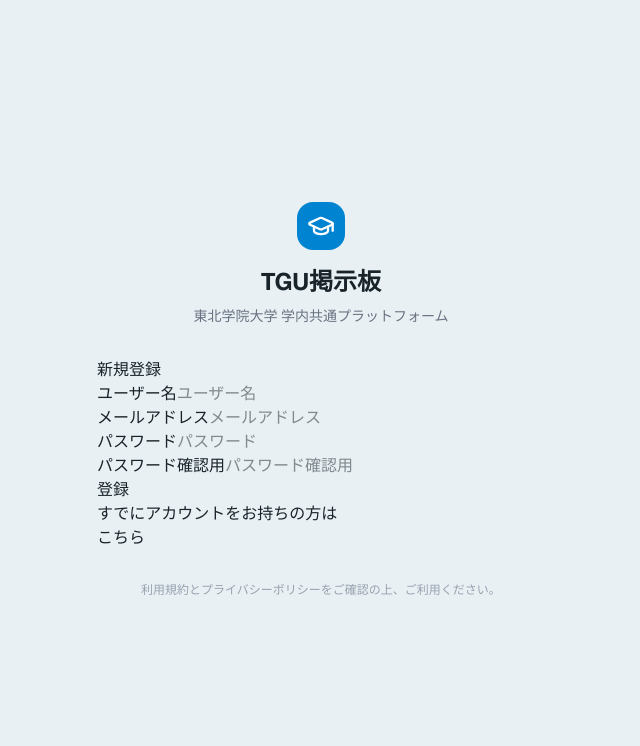
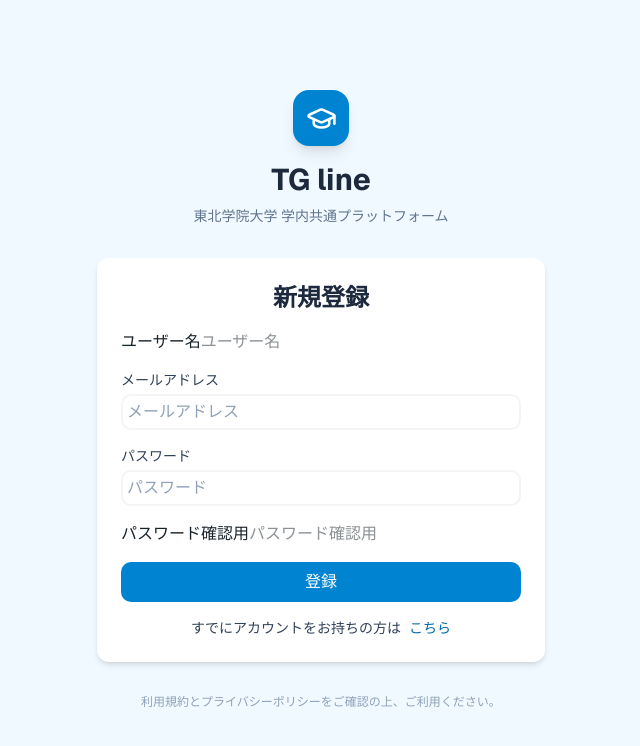
Before and after one commit to TGU-Devs/TGline, a Next.js app in the folder frontend/: page /register in a window 1280 px wide. Shown: the top 746 px of the page, without its empty margins (319-959 px from the left). Built offline with nearby package versions, Linux system fonts and the light colour scheme.

Commit message:
ログイン画面スタイリング

```diff
--- a/frontend/src/app/(auth)/layout.tsx
+++ b/frontend/src/app/(auth)/layout.tsx
@@ -6,20 +6,20 @@
   children: React.ReactNode;
 }>) {
   return (
-    <div className='min-h-screen flex flex-col items-center justify-center p-4'>
+    <div className='min-h-screen flex flex-col items-center justify-center p-4 bg-sky-50'>
         <div className='text-center mb-8'>
-            <div className='bg-sky-600 text-white w-12 h-12 flex items-center justify-center mx-auto mb-4 shadouw-lg rounded-2xl'>
-                <GraduationCap size={28} />
+            <div className='bg-sky-600 text-white w-14 h-14 flex items-center justify-center mx-auto mb-4 shadow-lg rounded-2xl'>
+                <GraduationCap size={31} />
             </div>
-            <h1 className='text-2xl font-bold'>TGU掲示板</h1>
-            <p className='text-sm text-gray-500 mt-2'>東北学院大学 学内共通プラットフォーム</p>
+            <h1 className='text-3xl font-bold text-slate-800'>TG line</h1>
+            <p className='text-sm text-slate-500 mt-2'>東北学院大学 学内共通プラットフォーム</p>
         </div>
 
         <main className='w-full max-w-md'>
             {children}
         </main>
 
-        <div className='mt-8 text-center text-xs text-gray-400'>
+        <div className='mt-8 text-center text-xs text-slate-400'>
             利用規約とプライバシーポリシーをご確認の上、ご利用ください。
         </div>
     </div>
--- a/frontend/src/components/features/auth/AuthForm.tsx
+++ b/frontend/src/components/features/auth/AuthForm.tsx
@@ -168,9 +168,9 @@
     };
 
     return (
-        <div>
-            <form onSubmit={(e) => submitHandler(e)}>
-                <h1>{isRegister ? "新規登録" : "ログイン"}</h1>
+        <div className="bg-white p-6 rounded-lg shadow-md w-full max-w-md">
+            <form className="space-y-4" onSubmit={(e) => submitHandler(e)}>
+                <h1 className="text-center font-bold text-2xl text-slate-800">{isRegister ? "新規登録" : "ログイン"}</h1>
                 {isRegister && (
                     <div>
                         <label htmlFor="username">ユーザー名</label>
@@ -211,16 +211,16 @@
                     </div>
                 )}
                 <div>{formErrors.main}</div>
-                <button>
+                <button className="w-full bg-sky-600 text-white py-2 rounded-md hover:bg-sky-700 transition-colors" type="submit">
                     {isLoading ? "処理中..." : isRegister ? "登録" : "ログイン"}
                 </button>
-                <div>
-                    <p>
+                <div className="flex justify-center gap-2 text-sm">
+                    <p className="text-slate-700">
                         {isRegister
                             ? "すでにアカウントをお持ちの方は"
                             : "新規登録は"}
                     </p>
-                    <Link href={isRegister ? "/login" : "/register"}>
+                    <Link href={isRegister ? "/login" : "/register"} className="text-sky-700 hover:underline ">
                         こちら
                     </Link>
                 </div>
--- a/frontend/src/components/features/auth/FormItem.tsx
+++ b/frontend/src/components/features/auth/FormItem.tsx
@@ -9,16 +9,17 @@
 
 const FormItem = ({ item, value, onchangeHandler, error }: FormItemProps) => {
     return (
-        <div>
-            <label htmlFor={item.id}>{item.label}</label>
+        <div className="flex flex-col">
+            <label htmlFor={item.id} className="font-medium text-sm text-slate-700 mb-1">{item.label}</label>
             <input
                 type={item.type}
                 placeholder={item.label}
                 name={item.id}
                 value={value}
                 onChange={(e) => onchangeHandler(e)}
+                className="border-solid border-2 border-gray-100 rounded-md p-1 placeholder:text-slate-400"
             />
-            {error && <p>{error}</p>}
+            {error && <p className="text-red-500 text-sm mt-1">{error}</p>}
         </div>
     );
 };
```
